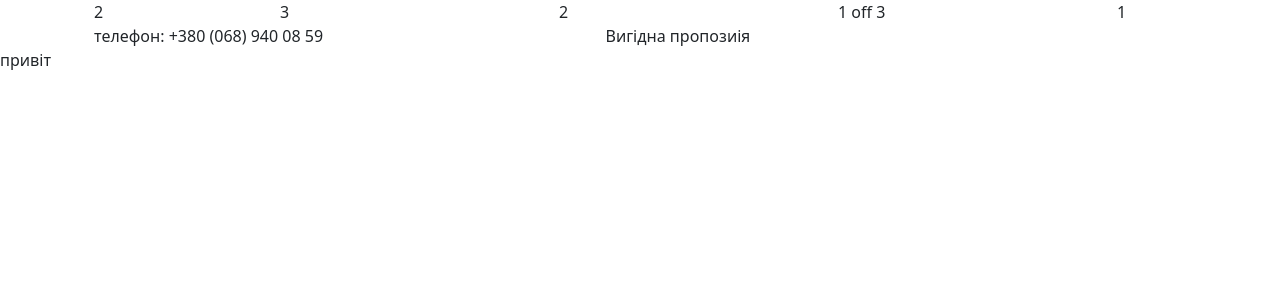
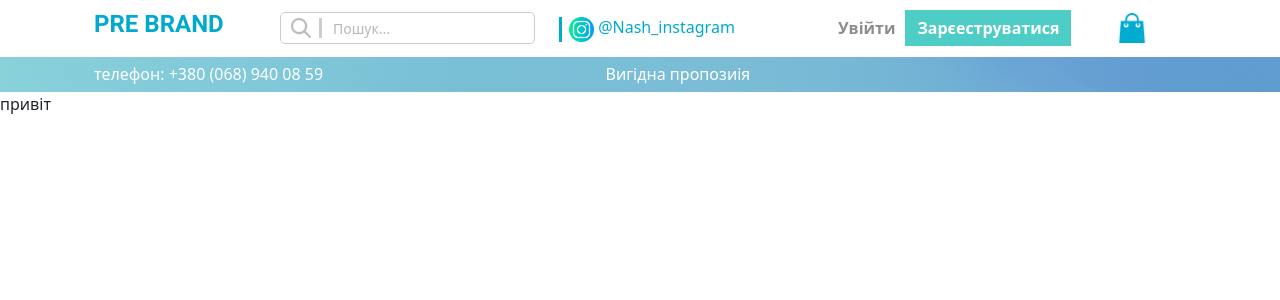
Before and after one commit to vityareabko/pre_brand, a Django app: page / in a window 1280 px wide. Shown: the top 300 px of the page. Run offline with Django 4.2, Linux system fonts and the light colour scheme; some libraries are stand-ins or nearby versions.

Commit message:
descktop styling header and subheader

```diff
--- a/static/css/main.css
+++ b/static/css/main.css
@@ -0,0 +1,138 @@
+
+input{
+    outline: none;
+}
+
+
+.header{
+    padding-top: 10px;
+    padding-bottom: 10px ;
+}
+
+.header_content{
+    align-items: center;
+}
+
+.brand_name{
+    font-family: 'Roboto';
+    font-style: normal;
+    font-weight: 700;
+    font-size: 24px;
+    padding: 0;
+
+    text-transform: uppercase;
+
+    color: #00A9CE;
+}
+
+.input-group {
+    border: 1px solid #CCCCCC;
+    border-radius: 5px;
+    padding: 5px 10px;
+    flex-wrap: nowrap ;
+    /* height: 30px; */
+    height: 100% !important;
+}
+
+.img_part{
+    display: block;
+    padding-right: 8px;
+    border-right: 3px solid #cccccc;
+}
+
+.img_part img{
+    width: 20px;
+    height: 20px;
+    display: flex;
+    justify-content: center;
+    align-items: center;
+}
+
+.text_field{
+    height: 20px;
+    align-items: center;
+    padding-left: 10px;
+    display: flex;
+}
+
+.search_input{
+    border: none;
+    color: #8D8D8D;
+    font-size: 14px;
+    width: 100%;
+    height: 100%;
+
+}
+.search_input::placeholder{
+    color: #B7B7B7;
+}
+
+
+
+.img_instagram img{
+    width: 35px;
+    border-left: 3px solid #00A9CE;
+    padding-left: 7px;
+}
+
+.img_instagram a{
+    color: #00A9CE;
+    text-decoration: none;
+
+}
+
+.headder__authorition{
+
+}
+
+.headder__authorition .group_buttons{
+    display: flex;
+    align-items: center;
+}
+
+.headder__authorition .btn_logIn{
+    color: #8D8D8D;
+    text-decoration: none;
+    padding-right: 10px;
+    font-weight: 700;
+}
+
+.headder__authorition .btn_signIn{
+    background: #4DCDC5;
+    color: #fff;
+    font-weight: 700;
+    padding: 6px 12px;
+    text-decoration: none;
+}
+
+.header__bag img{
+    width: 30px;
+}
+
+
+/* /////////// subheader */
+.sub_header{
+    background: url("../img/sub_header.jpg");
+    height: 35px;
+    background-position: contain;
+
+}
+
+.info_offer_board{
+    align-items: center;
+    color: #fff;
+    height: 100%;
+
+}
+
+.info_offer_board .container{
+    height: 100%;
+    align-items: center;
+}
+
+.info_offer_board .offer {
+    /* padding-left: 10px; */
+    /* padding-right: 10px; */
+    /* border-right: 2px solid #fff;
+    border-left: 2px solid #fff;; */
+}
--- a/template/base.html
+++ b/template/base.html
@@ -11,35 +11,63 @@
     <title>{% block title %}{% endblock %}</title>
     <link rel="stylesheet" type="text/css" href="{% static 'css/normalize.css' %}">
     <link rel="stylesheet" type="text/css" href="{% static 'css/bootstrap.min.css' %}">
+    <link rel="stylesheet" type="text/css" href="{% static 'css/main.css' %}">
+
+    <!-- connect type -->
+    <link rel="preconnect" href="https://fonts.googleapis.com">
+    <link rel="preconnect" href="https://fonts.gstatic.com" crossorigin>
+    <link href="https://fonts.googleapis.com/css2?family=Roboto:wght@400;500;700&display=swap" rel="stylesheet">
+
     {% block stylesheet %} {% endblock %}
 </head>
 <body>
-    <header>
-        <div class="row mx-auto container d-flex justify-center">
-            <div class="col-2">
-                2
+    <header class="header">
+        <div class="row mx-auto container d-flex justify-center header_content">
+            <div class="col-2 header__brand_name">
+                <h1 class="brand_name">Pre Brand</h1>
             </div>
-            <div class="col-3">
-                3
+            <div class="col-3 header__search_form">
+                <form action="#">
+                    <div class="input-group d-flex justify-around">
+                        <a class="img_part">
+                            <img src="{% static 'img/search.png' %}" alt="search">
+                        </a>
+                        <div class="text_field">
+                            <input type="text" class="search_input" placeholder="Пошук...">
+                        </div>
+                    </div>
+                </form>
             </div>
-            <div class="col-2">
-                2
+            <div class="col-3 header__brand_instagram">
+                <div class="row d-flex justify-center">
+                    <div class="img_instagram">
+                        <img src="{% static '/img/insta.png'%}" class="w100" alt="instagram">
+                        <a href="#">@Nash_instagram</a>
+                    </div>
+
+                </div>
             </div>
-            <div class="col-3 offset-1">
-                1 off 3
+            <div class="col-3 headder__authorition">
+                <div class="group_buttons">
+                    <a href="#" class="btn_logIn">Увійти</a>
+                    <a href="#" class="btn_signIn">Зарєеструватися</a>
+                </div>
             </div>
-            <div class="col-1">
-                1
-            </div>
-        </div>
-
-        <div class="info_offer_board">
-            <div class="row mx-auto container">
-                <div class="col-3">телефон: +380 (068) 940 08 59</div>
-                <div class="col-4 offset-2 text-centex mx-auto">Вигiдна пропозиiя</div>
+            <div class="col-1 header__bag">
+                <a href="#">
+                    <img class="w100" src="{% static 'img/bag.png' %}" alt="my_bascket">
+                </a>
             </div>
         </div>
     </header>
+    <section class="sub_header">
+        <div class="info_offer_board">
+            <div class="row py-auto mx-auto container">
+                <div class="col-3">телефон: +380 (068) 940 08 59</div>
+                <div class="col-4 offset-2 text-centex mx-auto offer"> Вигiдна пропозиiя</div>
+            </div>
+        </div>
+    </section>
 
     {% block content %}
     {% endblock %}
```
Also changed, not shown: static/img/Rectangle 51.jpg (added), static/img/bag.png (added), static/img/image 10.jpg (added), static/img/image 8.jpg (added), static/img/insta.png (added), static/img/search.png (added), static/img/sub_header.jpg (added), 2 other files.
